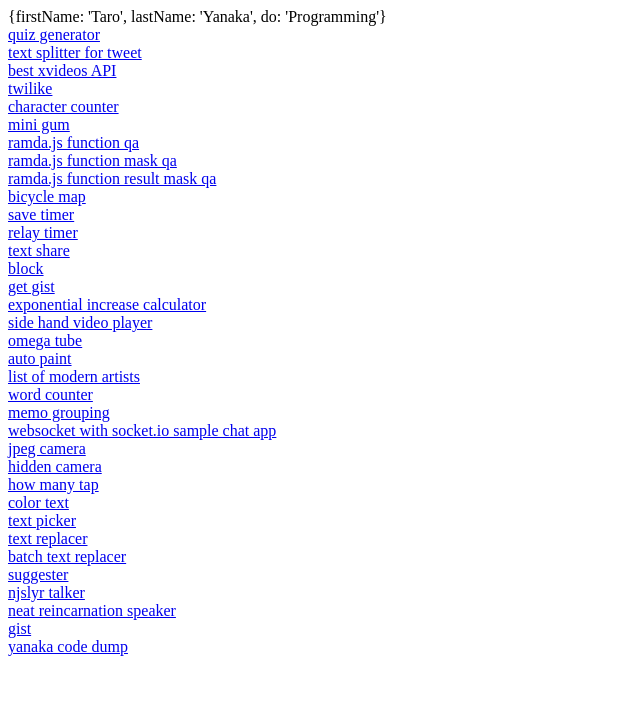
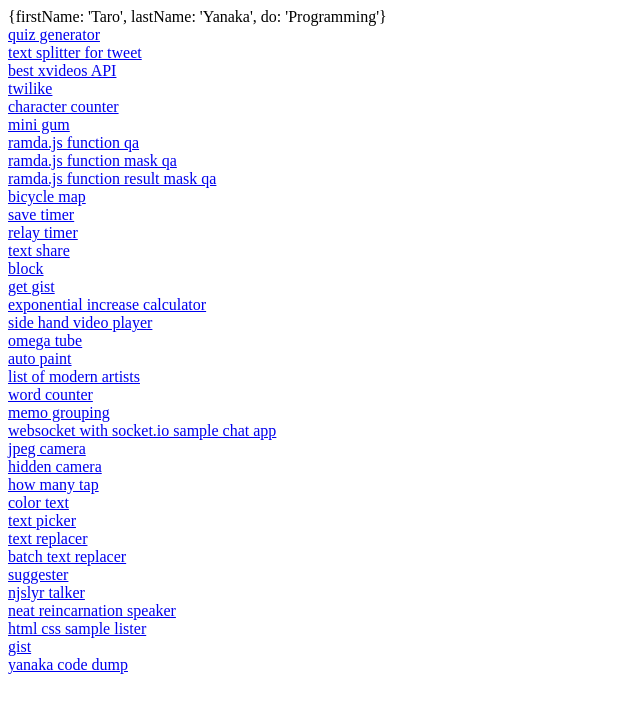
Before and after one commit to taroyanaka/yanaka, a plain HTML site: page index.html in a window 1280 px wide. Shown: the whole page, without its empty margins (0-640 px from the left). Drawn offline with Linux system fonts and the light colour scheme.

Commit message:
Update index.html

```diff
--- a/index.html
+++ b/index.html
@@ -44,6 +44,7 @@
     <div><a href="https://taroyanaka.github.io/javascript/etc/withnode/suggester.html">suggester</a></div>
     <div><a href="https://taroyanaka.github.io/javascript/etc/withnode/njslyrtalker.html">njslyr talker</a></div>
     <div><a href="https://taroyanaka.github.io/javascript/etc/withnode/neatreincarnationspeaker.html">neat reincarnation speaker</a></div>
+    <div><a href="https://taroyanaka.github.io/javascript/etc/withnode/htmlcsssamplelister.html">html css sample lister</a></div>
     <div><a href="https://gist.github.com/taroyanaka">gist</a></div>
     <div><a href="https://script.google.com/macros/s/AKfycbzqjGyjwy9xeYV5VnH8SBp6EoAeyGJ2ZsE73gXEEQ9Sc6qYqro/exec">yanaka code dump</a></div><!-- https://gist.github.com/taroyanaka/bb8d7767405a37ce5f624623f7fac68c -->
 </body>
```
